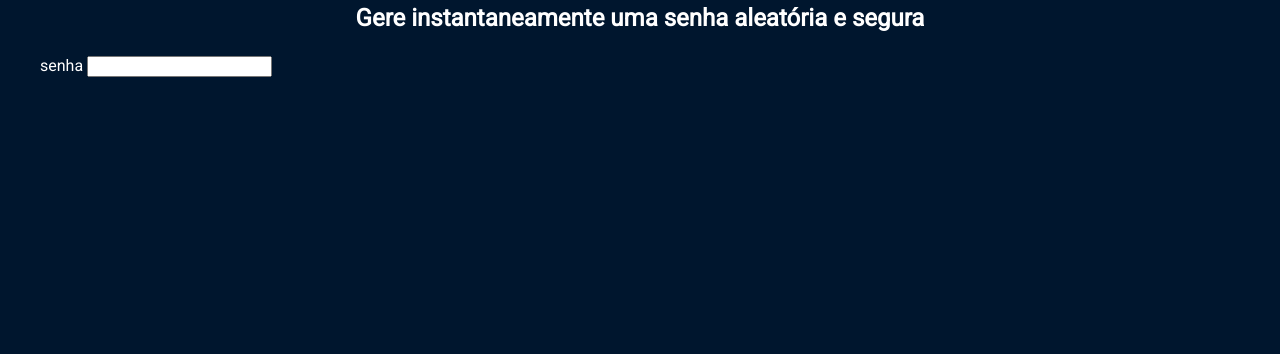
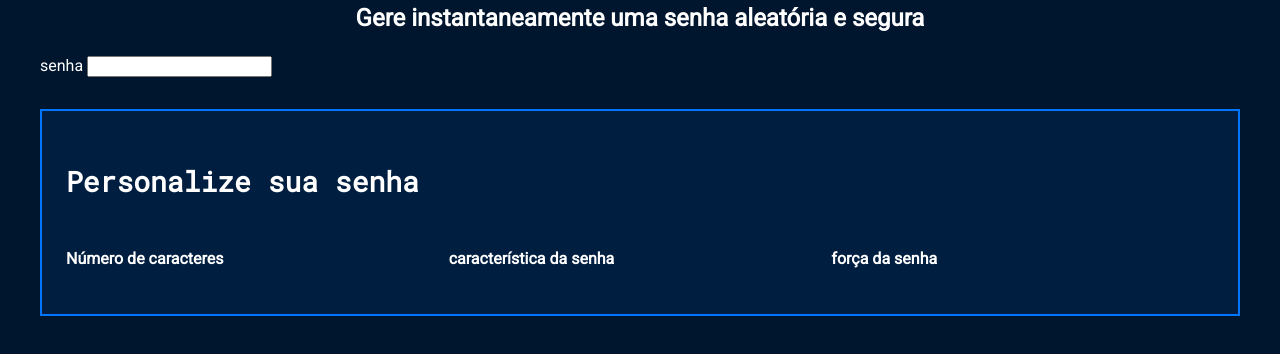
Before and after one commit to joaozada66/gerador-senha-, a plain HTML site: page index.html in a window 1280 px wide. Shown: the part 214-568 px from the top of the page. Drawn offline with Linux system fonts and the light colour scheme.

Commit message:
Add files via upload

```diff
--- a/index.html
+++ b/index.html
@@ -17,9 +17,23 @@
        </div>
        <div class="conteudo senha">
            <label for="senha">senha</label>
-        <input name="senha" type="text"
-        id="campo senha">
+           <input name="senha" type="text" id="campo senha">
        </div>
+       <div class="parametro">
+           <h3 class="parametro-titulo">Personalize sua senha</h3>
+           <div class="parametro-coluna__senha">
+             <div class="parametro-senha">
+                <h4 class="parametro-senha__titulo">Número de caracteres</h4>
+          </div>
+          <div class="parametro-senha">
+            <h4 class="parametro-senha__titulo">característica da senha</h4>
+      </div>
+          <div class="parametro-senha">
+            <h4 class="parametro-senha__titulo">força da senha </h4>
+      </div>
+     </div>
+
     </section>
 </body>
+
 </html>
--- a/style.css
+++ b/style.css
@@ -9,39 +9,77 @@
     --roboto: 'Roboto', sans-serif;
     --roboto-mono: 'Roboto Mono', monospace;
 }
+
 body{
     color: var(--branco);
     background-color: var(--cor-de-fundo);
     font-family: var(--roboto);
 }
+
 .titulo-principal{
     font-family: var(--roboto-mono);
     font-size: 32px;
 }
+
 .titulo-secundario{
     font-size: 24px;
 }
+
 .conteudo-titulo{
     text-align: center;
     margin-top: 80px;
 }
+
 .conteudo-senha{
     margin-top: 80px;
     background: var(--fundo-senha);
     padding: 24px;
     border-bottom: 6px solid var(--borda);
 }
+
 #campo-senha {
     background-color: var(--fundo-senha);
     border: none;
     color: var(--branco);
     font-family: var(--roboto-mono);
     font-size: 40px;
+    width: 70%;
 }
+
 #campo-senha:focus {
     outline: none;
 }
+
 .conteudo{
     max-width: 1200px;
     margin: 0 auto;
 }
+
+.parametro{
+    background-color: var(--fundo-texto);
+    border: 2px solid var(--borda);
+    margin-top: 32px;
+    padding: 24px;
+}
+
+.parametro-titulo{
+    font-family: var(--roboto-mono);
+    font-size: 28px;
+}
+
+.parametro-senha{
+    width: 50%;
+    margin: 0 auto;
+}
+
+.parametro-coluna__senha{
+    display: flex;
+    flex-direction: column;
+    justify-content: center;
+}
+
+@media screen and (min-width: 768px) {
+    .parametro-coluna__senha{
+        flex-direction: row;
+    }
+}
```
Lines whose indentation alone changed are shown as unchanged.
